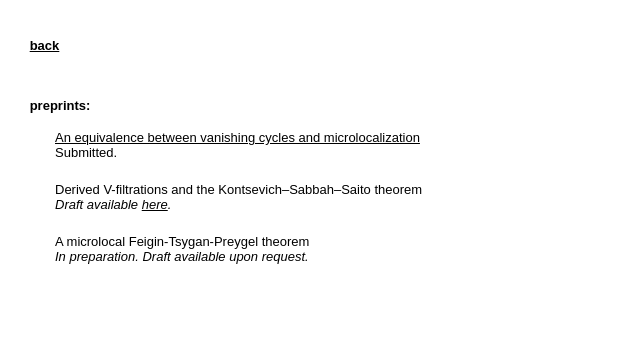
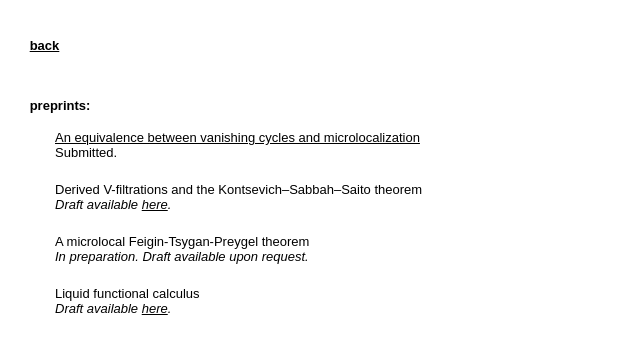
Before and after one commit to kdschefers/kdschefers.github.io, a plain HTML site: page papers.html in a window 1280 px wide. Shown: the whole page, without its empty margins (0-640 px from the left). Drawn offline with Linux system fonts and the light colour scheme.

Commit message:
added paper

```diff
--- a/papers.html
+++ b/papers.html
@@ -61,6 +61,13 @@
         <br>
 	<i>In preparation. Draft available upon request.</i>
       </td>
+	</tr>
+     <tr>
+      <td class="expand">
+        Liquid functional calculus
+        <br>
+	<i>Draft available <a href="Liquid functional calculus.pdf">here</a>.</i>
+      </td>
      </tr>
     </table>
 
```
Also changed, not shown: 1 other file.
